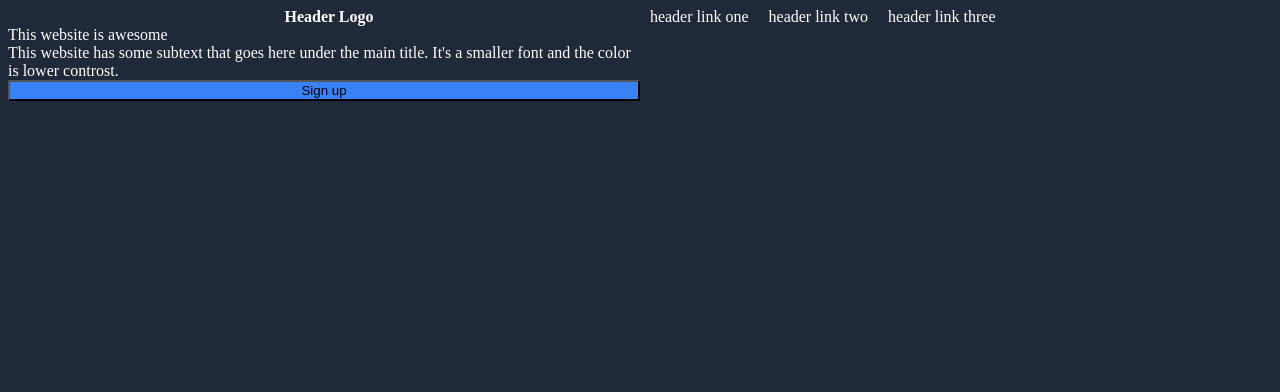
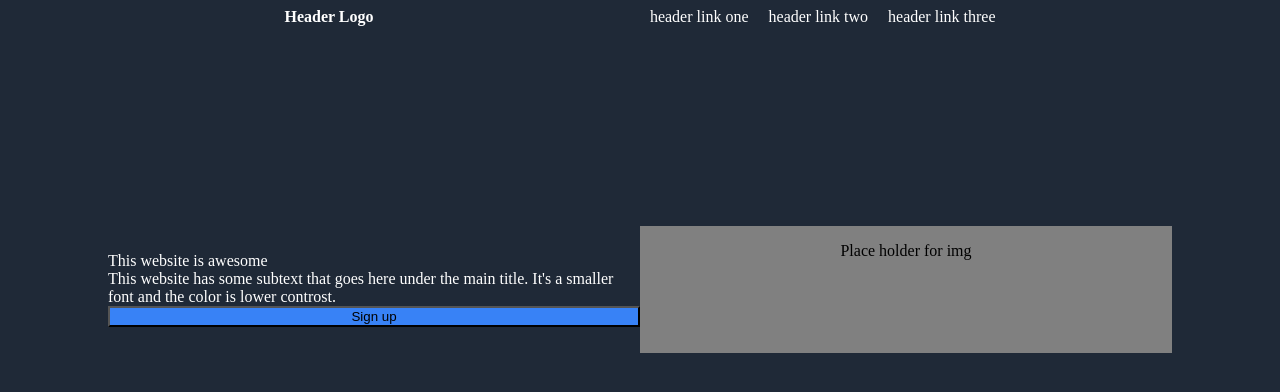
Before and after one commit to mantaCrew/landingProject, a plain HTML site: page index.html in a window 1280 px wide. Drawn offline with Linux system fonts and the light colour scheme.

Commit message:
Just keep swimming
Reminding myself to commit often. So there ya have it :D

```diff
--- a/index.html
+++ b/index.html
@@ -24,6 +24,7 @@
         <div class="rightinfo">
             <div class="image">
                 <img src="" alt="" width="" height="">
+                <p class="text">Place holder for img</p>
             </div>
         </div>
     </div>
--- a/style.css
+++ b/style.css
@@ -21,13 +21,27 @@ button {
 .information {
     display: flex;
     align-items: center;
+    justify-content: center;
 }
 .leftinfo {
     color: white;
     display: flex;
     flex-direction: column;
     flex: 1;
+    margin-top: 200px;
+    margin-left: 100px;
 }
 .rightinfo {
     flex: 1;
+    margin-top: 200px;
+    margin-right: 100px;
+    background-color: grey;
+    width: 327px;
+    height: 127px;
+
 }
+.image {
+    display: flex;
+    justify-content: center;
+    align-items: center;
+}
```
